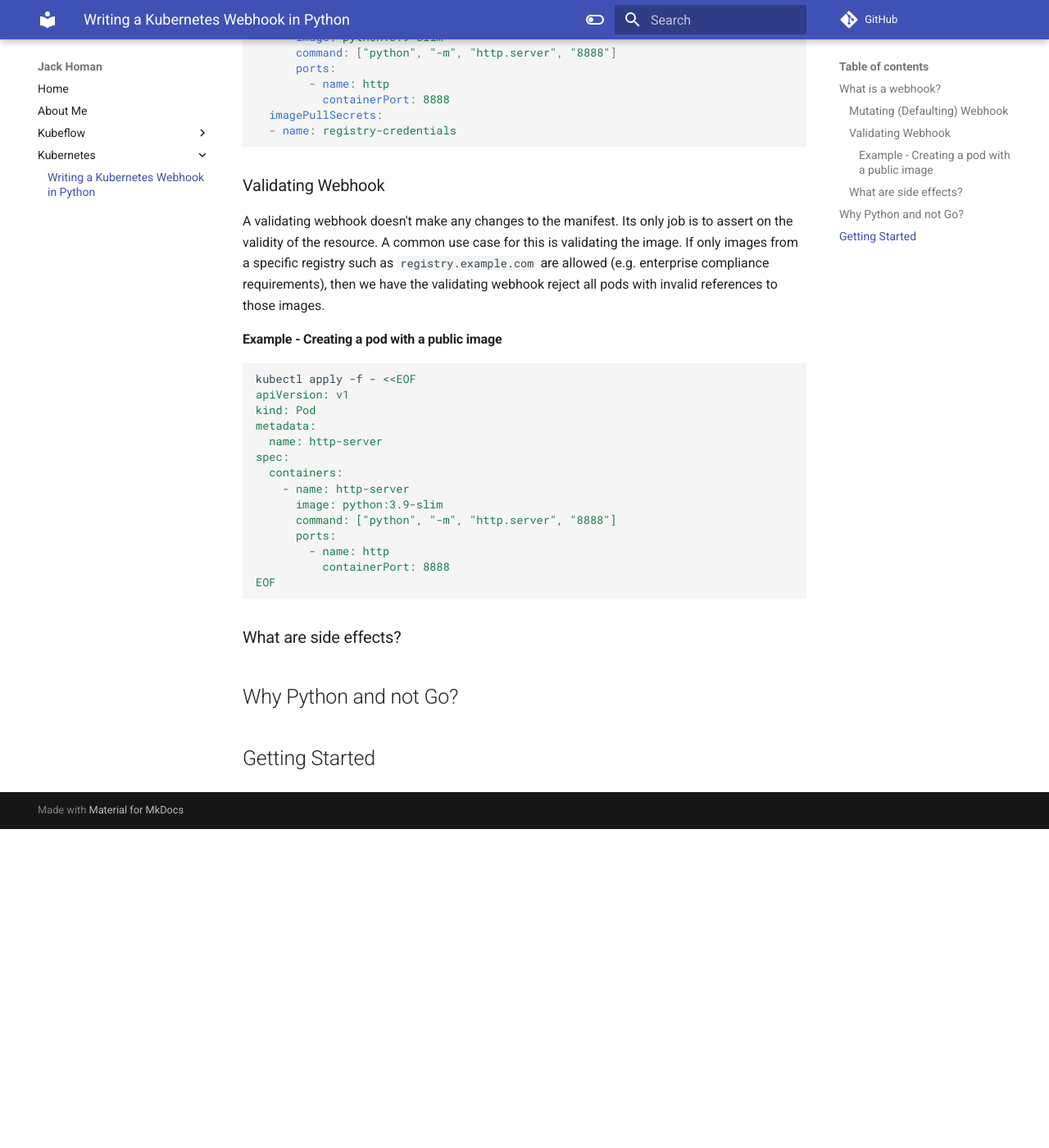
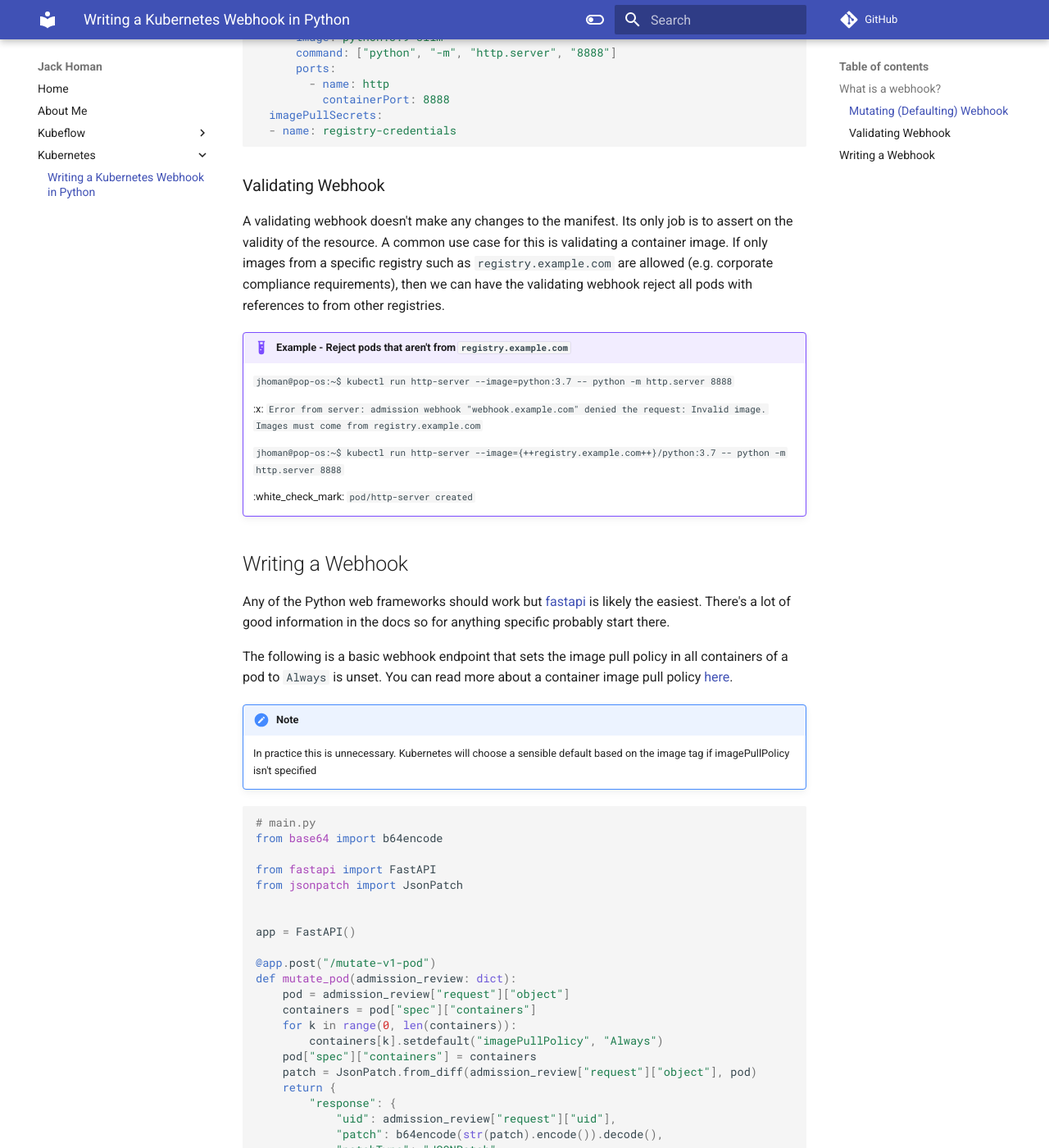
Before and after one commit to johnhoman/johnhoman, an MkDocs documentation site: the page built from docs/kubernetes-webhook-python.md, in a window 1280 px wide and 1400 px high, scrolled down 1899 px. Shown: the whole window at 82% size. Built offline with MkDocs 1.6.1 and Material for MkDocs 9.7.7, drawn with Linux system fonts in a browser that asks for light colours; before the commit the page ends 2910 px from its top, so only the background shows below that.

Commit message:
more info

````diff
--- a/docs/kubernetes-webhook-python.md
+++ b/docs/kubernetes-webhook-python.md
@@ -111,34 +107,64 @@ spec:
 ### Validating Webhook
 A validating webhook doesn't make any changes to the manifest. Its only
 job is to assert on the validity of the resource. A common use case for
-this is validating the image. If only images from a specific registry
-such as `registry.example.com` are allowed (e.g. enterprise compliance requirements),
-then we have the validating webhook
-reject all pods with invalid references to those images.
+this is validating a container image. If only images from a specific registry
+such as `registry.example.com` are allowed (e.g. corporate compliance requirements),
+then we can have the validating webhook reject all pods with references to
+from other registries.
 
-#### Example - Creating a pod with a public image
-```sh
-kubectl apply -f - <<EOF
-apiVersion: v1
-kind: Pod
-metadata:
-  name: http-server
-spec:
-  containers:
-    - name: http-server
-      image: python:3.9-slim
-      command: ["python", "-m", "http.server", "8888"]
-      ports:
-        - name: http
-          containerPort: 8888
-EOF
+!!! example "Example - Reject pods that aren't from `registry.example.com`"
+
+    `jhoman@pop-os:~$ kubectl run http-server --image=python:3.7 -- python -m http.server 8888`
+
+    :x: `Error from server: admission webhook "webhook.example.com" denied the request: Invalid image. Images must come from registry.example.com`
+
+    `jhoman@pop-os:~$ kubectl run http-server --image={++registry.example.com++}/python:3.7 -- python -m http.server 8888`
+
+    :white_check_mark: `pod/http-server created`
+
+
+## Writing a Webhook
+
+Any of the Python web frameworks should work but [fastapi] is likely
+the easiest. There's a lot of good information in the docs so for anything specific
+probably start there.
+
+
+The following is a basic webhook endpoint that sets the image pull policy
+in all containers of a pod to `Always` is unset. You can read more about a
+container image pull policy [here](https://kubernetes.io/docs/concepts/containers/images/#image-pull-policy).
+
+!!! note
+
+    In practice this is unnecessary. Kubernetes will choose a sensible default
+    based on the image tag if imagePullPolicy isn't specified
+
+```python
+# main.py
+from base64 import b64encode
+
+from fastapi import FastAPI
+from jsonpatch import JsonPatch
+
+
+app = FastAPI()
+
+@app.post("/mutate-v1-pod")
+def mutate_pod(admission_review: dict):
+    pod = admission_review["request"]["object"]
+    containers = pod["spec"]["containers"]
+    for k in range(0, len(containers)):
+        containers[k].setdefault("imagePullPolicy", "Always")
+    pod["spec"]["containers"] = containers
+    patch = JsonPatch.from_diff(admission_review["request"]["object"], pod)
+    return {
+        "response": {
+            "uid": admission_review["request"]["uid"],
+            "patch": b64encode(str(patch).encode()).decode(),
+            "patchType": "JSONPatch",
+        }
+    }
 ```
-
-### What are side effects?
-
-## Why Python and not Go?
-
-## Getting Started
 
 
 
@@ -146,3 +172,4 @@ EOF
 [ValidatingWebhookConfiguration]: https://kubernetes.io/docs/reference/generated/kubernetes-api/v1.23/#validatingwebhookconfiguration-v1-admissionregistration-k8s-io
 [MutatingWebhookConfiguration]: https://kubernetes.io/docs/reference/generated/kubernetes-api/v1.23/#mutatingwebhookconfiguration-v1-admissionregistration-k8s-io
 [etcd]: https://kubernetes.io/docs/concepts/overview/components/#etcd
+[fastapi]: https://fastapi.tiangolo.com/
````
Also changed, not shown: other parts of docs/kubernetes-webhook-python.md (+0 -4 lines).
